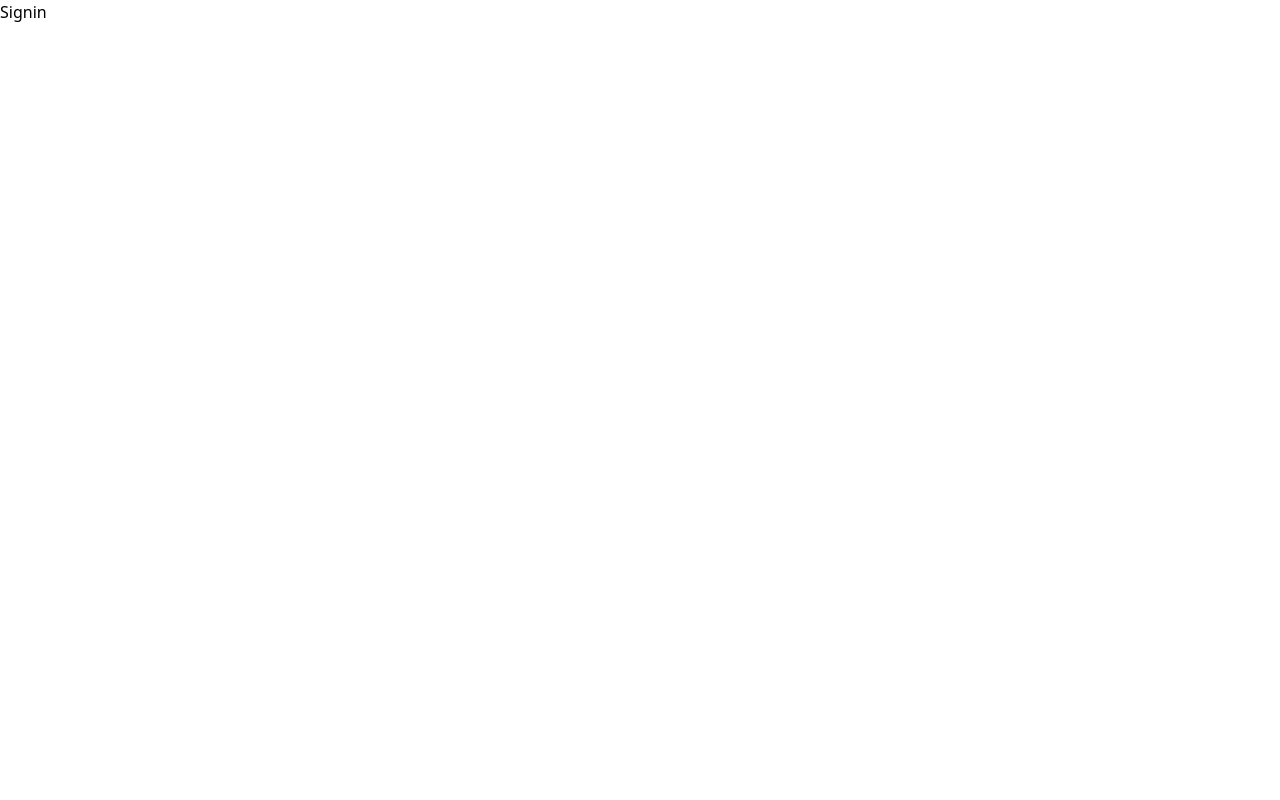
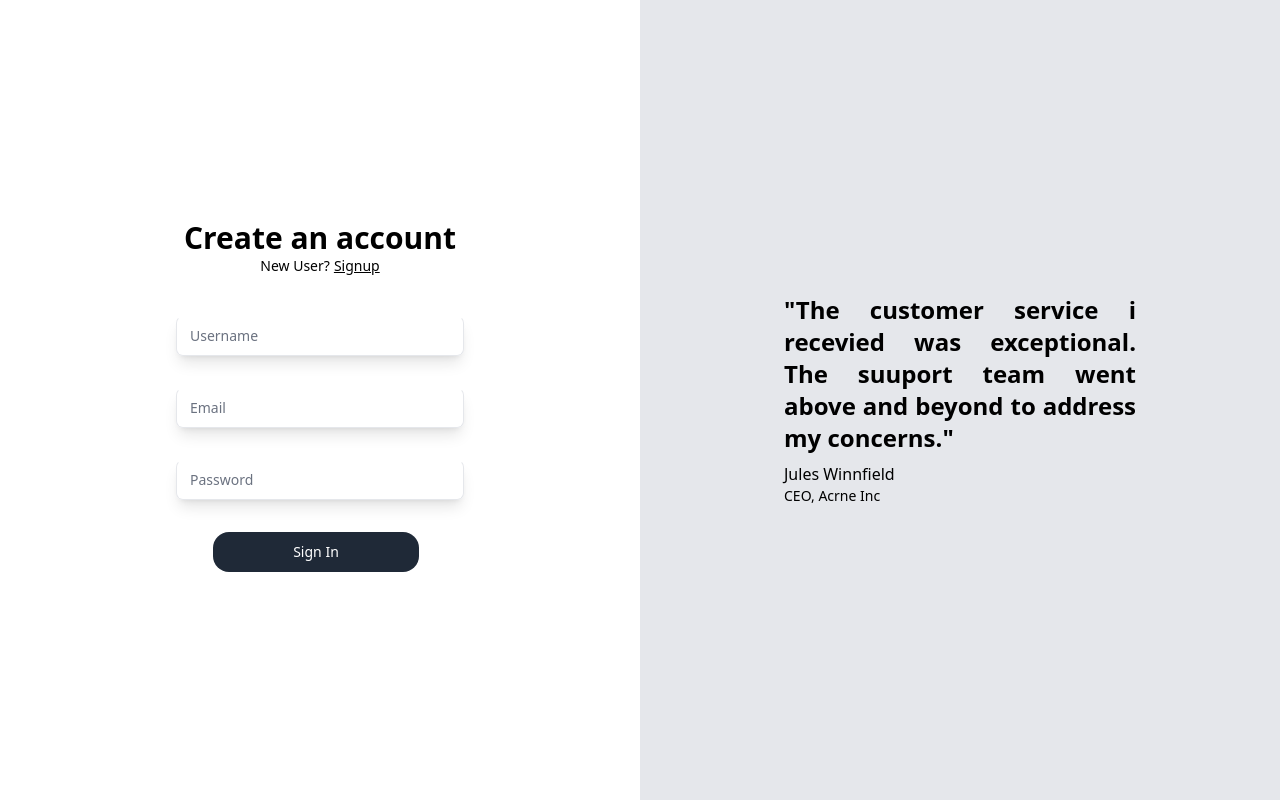
Before and after one commit to Dhruviika/MediumClone, a React (Vite) app in the folder frontend/: page /signin in a window 1280 px wide. Built offline with nearby package versions, Linux system fonts and the light colour scheme.

Commit message:
Created ui for signup and signin pages.

```diff
--- /dev/null
+++ b/frontend/src/components/Auth.tsx
@@ -0,0 +1,53 @@
+import { Link } from "react-router-dom";
+
+interface InputBoxProps {
+  label: string;
+  onchange: (e: React.ChangeEvent<HTMLInputElement>) => void;
+}
+
+export const InputBox = ({ label, onchange }: InputBoxProps) => {
+  return (
+    <div className="w-72">
+      <div className="relative w-full min-w-[200px] h-10" onChange={onchange}>
+        <input
+          className="peer w-full h-full bg-transparent text-blue-gray-700 font-sans font-normal outline outline-0 focus:outline-0 disabled:bg-blue-gray-50 disabled:border-0 transition-all placeholder-shown:border placeholder-shown:border-blue-gray-200 placeholder-shown:border-t-blue-gray-200 border focus:border-2 border-t-transparent focus:border-t-transparent text-sm px-3 py-2.5 rounded-[7px] border-blue-gray-200 focus:border-gray-900 shadow-lg"
+          placeholder=" "
+        />
+        <label className="flex w-full h-full select-none pointer-events-none absolute left-0 font-normal !overflow-visible truncate peer-placeholder-shown:text-blue-gray-500 leading-tight peer-focus:leading-tight peer-disabled:text-transparent peer-disabled:peer-placeholder-shown:text-blue-gray-500 transition-all -top-1.5 peer-placeholder-shown:text-sm text-[11px] peer-focus:text-[11px] before:content[' '] before:block before:box-border before:w-2.5 before:h-1.5 before:mt-[6.5px] before:mr-1 peer-placeholder-shown:before:border-transparent before:rounded-tl-md before:border-t peer-focus:before:border-t-2 before:border-l peer-focus:before:border-l-2 before:pointer-events-none before:transition-all peer-disabled:before:border-transparent after:content[' '] after:block after:flex-grow after:box-border after:w-2.5 after:h-1.5 after:mt-[6.5px] after:ml-1 peer-placeholder-shown:after:border-transparent after:rounded-tr-md after:border-t peer-focus:after:border-t-2 after:border-r peer-focus:after:border-r-2 after:pointer-events-none after:transition-all peer-disabled:after:border-transparent peer-placeholder-shown:leading-[3.75] text-gray-500 peer-focus:text-gray-900 before:border-blue-gray-200 peer-focus:before:!border-gray-900 after:border-blue-gray-200 peer-focus:after:!border-gray-900">
+          {label}
+        </label>
+      </div>
+    </div>
+  );
+};
+
+export const AuthComponent = ({ type }: { type: "signup" | "signin" }) => {
+  return (
+    <div className="h-screen flex flex-col justify-center items-center px-16">
+      <div className="font-bold text-3xl text-center">Create an account</div>
+      <div className="flex flex-row justify-center">
+        <div className="text-sm font-thin">
+          {type == "signup" ? "Already have an account?" : "New User?"}
+        </div>
+
+        <Link
+          className="text-sm font-thin ml-1 underline"
+          to={type == "signup" ? "/signin" : "/signup"}
+        >
+          {type == "signup" ? "Login" : "Signup"}
+        </Link>
+      </div>
+      <div className="mt-10  grid gap-8 grid-rows-2">
+        <InputBox label="Username" onchange={() => console.log("username")} />
+        <InputBox label="Email" onchange={() => console.log("username")} />
+        <InputBox label="Password" onchange={() => console.log("username")} />
+      </div>
+      <button
+        type="button"
+        className="text-white bg-gray-800 hover:bg-gray-900 focus:outline-none mt-8 focus:ring-4 focus:ring-gray-300 font-medium rounded-2xl text-sm px-20 py-2.5 me-2 mb-2 dark:bg-gray-800 dark:hover:bg-gray-700 dark:focus:ring-gray-700 dark:border-gray-700"
+      >
+        {type == "signup" ? "Sign Up" : "Sign In"}
+      </button>
+    </div>
+  );
+};
--- /dev/null
+++ b/frontend/src/components/QuoteComponent.tsx
@@ -0,0 +1,12 @@
+export const QuoteComponent = () => {
+  return (
+    <div className="bg-gray-200 h-screen flex flex-col justify-center px-36">
+      <div className="font-semibold text-2xl text-justify">
+        "The customer service i recevied was exceptional. The suuport team went
+        above and beyond to address my concerns."
+      </div>
+      <div className="text-base mt-2 font-medium">Jules Winnfield</div>
+      <div className="text-sm font-thin">CEO, Acrne Inc</div>
+    </div>
+  );
+};
--- a/frontend/src/pages/Signin.tsx
+++ b/frontend/src/pages/Signin.tsx
@@ -1,7 +1,13 @@
+import { QuoteComponent } from "../components/QuoteComponent";
+import { AuthComponent } from "../components/Auth";
+
 export const Signin = () => {
   return (
-    <div>
-      <h1>Signin</h1>
+    <div className="grid grid-cols-2">
+      <AuthComponent type="signin" />
+      <div className=" invisible lg:visible">
+        <QuoteComponent />
+      </div>
     </div>
   );
 };
--- a/frontend/src/pages/Signup.tsx
+++ b/frontend/src/pages/Signup.tsx
@@ -1,7 +1,13 @@
+import { QuoteComponent } from "../components/QuoteComponent";
+import { AuthComponent } from "../components/Auth";
+
 export const Signup = () => {
   return (
-    <div>
-      <h1>Signup</h1>
+    <div className="grid grid-cols-2">
+      <AuthComponent type="signup" />
+      <div className=" invisible lg:visible">
+        <QuoteComponent />
+      </div>
     </div>
   );
 };
```
